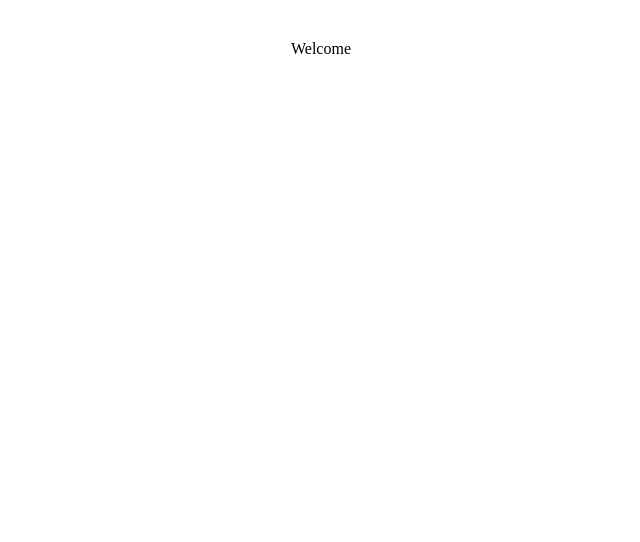
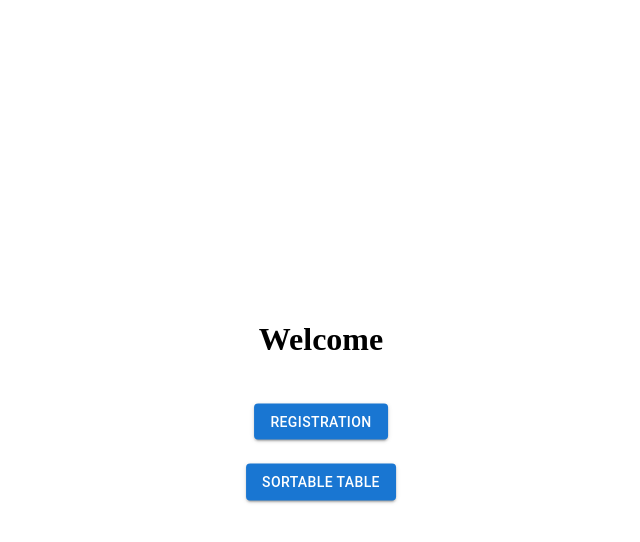
Before and after one commit to Peiv040/eppendorf-fe-challenge, a React (Vite) app in the folder frontend/: page / in a window 1280 px wide. Shown: the top 542 px of the page, without its empty margins (319-959 px from the left). Built offline with nearby package versions, Linux system fonts and the light colour scheme.

Commit message:
created basic structure

```diff
--- /dev/null
+++ b/frontend/src/components/Navigation/index.tsx
@@ -0,0 +1,20 @@
+import React from 'react'
+import { Button } from '@mui/material';
+import { useLocation, useNavigate } from 'react-router';
+
+import './navigation.css';
+
+const Navigation: React.FC = () => {
+    const location = useLocation();
+    const navigate = useNavigate();
+
+    const isBaseURL = location.pathname === "/";
+
+    return (
+        <nav>
+            {!isBaseURL && <Button variant='contained' onClick={() => navigate('/')}>Back</Button>}
+        </nav>
+    )
+}
+
+export default Navigation;
--- /dev/null
+++ b/frontend/src/components/Navigation/navigation.css
@@ -0,0 +1,3 @@
+nav {
+    text-align: left;
+}
--- /dev/null
+++ b/frontend/src/components/Registration/index.tsx
@@ -0,0 +1,14 @@
+import React from 'react';
+import lang from '../../locales/en.json';
+
+import './registration.css';
+
+const RegistrationForm: React.FC = () => {
+  return (
+    <main id="registration">
+        <h1>{lang.registration.title}</h1>
+    </main>
+  );
+};
+
+export default RegistrationForm;
--- /dev/null
+++ b/frontend/src/components/SortableTable/index.tsx
@@ -0,0 +1,14 @@
+import React from "react";
+import lang from '../../locales/en.json';
+
+import './sortableTable.css';
+
+const SortableTable: React.FC = () => {
+  return (
+    <main id="sortableTable">
+      <h1>{lang.sortableTable.title}</h1>
+    </main>
+  );
+};
+
+export default SortableTable;
--- /dev/null
+++ b/frontend/src/components/Welcome/index.tsx
@@ -0,0 +1,20 @@
+import React from 'react';
+import { Button } from '@mui/material';
+import { useNavigate } from 'react-router';
+import lang from '../../locales/en.json';
+
+import './welcome.css';
+
+const Welcome: React.FC = () => {
+  const navigate = useNavigate();
+
+  return (
+    <main id='welcome'>
+      <h1>{lang.welcome.title}</h1>
+      <Button variant='contained' onClick={() => navigate('/registration')}>{lang.registration.title}</Button>
+      <Button variant='contained' onClick={() => navigate('/sortableTable')}>{lang.sortableTable.title}</Button>
+    </main>
+  );
+};
+
+export default Welcome;
--- /dev/null
+++ b/frontend/src/components/Welcome/welcome.css
@@ -0,0 +1,11 @@
+#welcome {
+    display: flex;
+    flex-flow: column nowrap;
+    gap: 1.5rem;
+    justify-content: center;
+    align-items: center;
+    position: absolute;
+    top: 50%;
+    left: 50%;
+    transform: translate(-50%, -50%);
+}
--- a/frontend/src/index.tsx
+++ b/frontend/src/index.tsx
@@ -1,6 +1,11 @@
 import React, { StrictMode } from 'react';
 import { createRoot } from 'react-dom/client';
 import { BrowserRouter, Route, Routes } from 'react-router';
+
+import Navigation from './components/Navigation';
+import Welcome from './components/Welcome';
+import Registration from './components/Registration';
+import SortableTable from './components/SortableTable';
 
 import './index.css';
 
@@ -10,8 +15,12 @@ const root = createRoot(rootNode!);
 const App: React.FC = () => {
   return (
     <BrowserRouter>
+      <Navigation />
+
       <Routes>
-        <Route path='/' element={<div>Welcome</div>} />
+        <Route path='/' element={<Welcome />} />
+        <Route path='registration' element={<Registration />} />
+        <Route path='sortableTable' element={<SortableTable />} />
       </Routes>
     </BrowserRouter>
   )
--- /dev/null
+++ b/frontend/src/locales/en.json
@@ -0,0 +1,18 @@
+{
+    "welcome": {
+        "title": "Welcome"
+    },
+    "registration": {
+        "title": "Registration",
+        "successMessage": "Registration Successful!",
+        "errors": {
+            "name": "Name must be at least 2 characters",
+            "email": "Invalid email address",
+            "password": "Password must be at least 8 characters long, include an uppercase letter, a number, and a special character"
+        }
+    },
+    "sortableTable": {
+        "title": "Sortable Table"
+    },
+    "loading": "Loading..."
+}
```
Also changed, not shown: frontend/src/components/Registration/registration.css (added), frontend/src/components/SortableTable/sortableTable.css (added).
